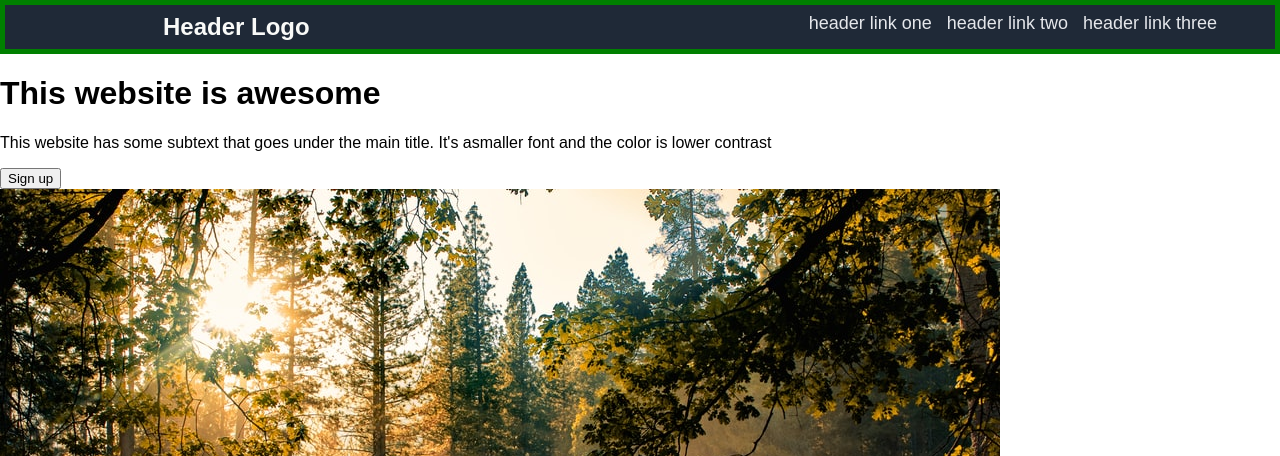
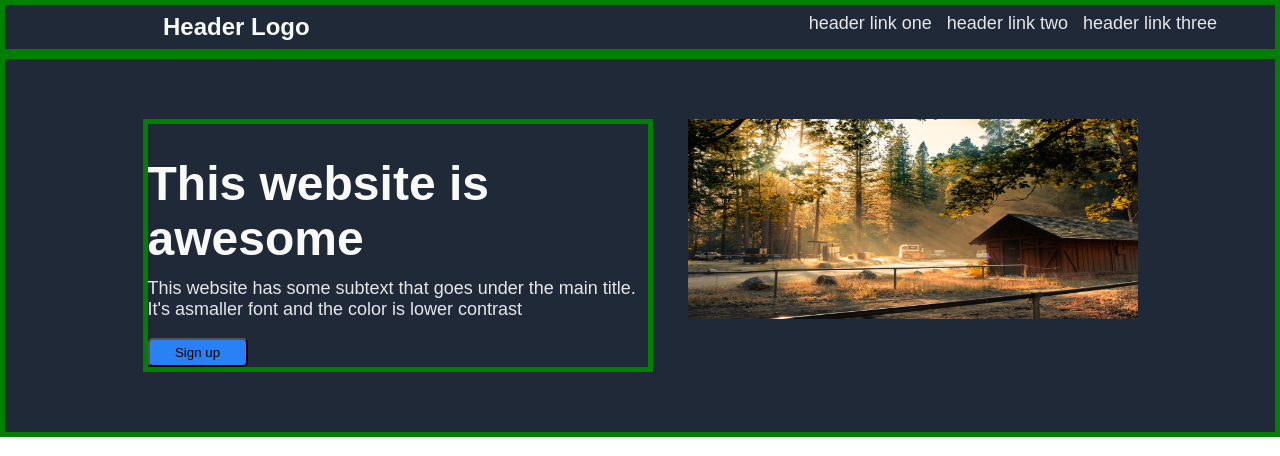
Before and after one commit to tylerdurden-code/-1--Website, a plain HTML site: page index.html in a window 1280 px wide. Shown: the top 456 px of the page. Drawn offline with Linux system fonts and the light colour scheme.

Commit message:
section 0 done

```diff
--- a/index.html
+++ b/index.html
@@ -5,7 +5,7 @@
     <meta http-equiv="X-UA-Compatible" content="IE=edge">
     <meta name="viewport" content="width=device-width, initial-scale=1.0">
     <title>Landing Page</title>
-    <link rel="stylesheet" href="style.css">
+     <link rel="stylesheet" href="style.css">
 </head>
 <body>
     <div class="header">
@@ -18,11 +18,11 @@
     </div>
     <div class="section0">
         <div class="text0">
-            <h1>This website is awesome</h1>
-            <p>This website has some subtext that goes under the main title. It's asmaller font and the color is lower contrast</p>
-            <button>Sign up</button>
+            <h1 id="h10">This website is awesome</h1>
+            <p id="p0">This website has some subtext that goes under the main title. It's asmaller font and the color is lower contrast</p>
+            <button id="signup0">Sign up</button>
         </div>
-        <img src="img/img1.jpeg">
+        <img class="forest" src="img/img1.jpeg">
     </div>
     <div class="section1">
         <h1 class="sec1header">Some random information.</h1>
--- a/style.css
+++ b/style.css
@@ -13,6 +13,7 @@ font-family: Arial, Helvetica, sans-serif;
     background-color: #1f2937;
     padding: 8px;
     gap: 1px;
+
 }
 
 
@@ -25,6 +26,8 @@ a {
     color: #f9faf8;
     font-weight: bold;
     margin-left: 150px;
+    flex-shrink: 0;
+    margin-right: 20px;
 }
 .links {
     display: flex;
@@ -32,4 +35,43 @@ a {
     margin-right: 50px;
     font-size: 18px;
     gap: 15px;
+    flex-shrink: 0;
 }
+.section0 {
+    display: flex;
+    justify-content: center;
+    gap: 35px;
+    padding: 60px;
+    background-color: #1f2937;
+    border: 5px solid green;
+}
+.forest {
+    height: 200px;
+    width: 450px;
+}
+#h10 {
+    font-size: 48px;
+    font-weight: bold;
+    color: #f9faf8;
+}
+#p0 {
+    font-size: 18px;
+    color: #e5e7eb;
+    margin-top: -20px;
+}
+
+.text0 {
+    display: flex;
+    flex-direction: column;
+    align-items: flex-start;
+    border: 5px solid green;
+    flex-shrink: 0;
+    flex-grow: 0;
+    width: 500px;
+}
+#signup0 {
+    padding: 1%;
+    width: 100px;
+    background-color: #2882f6;
+    border-radius: 5px;
+}
```
